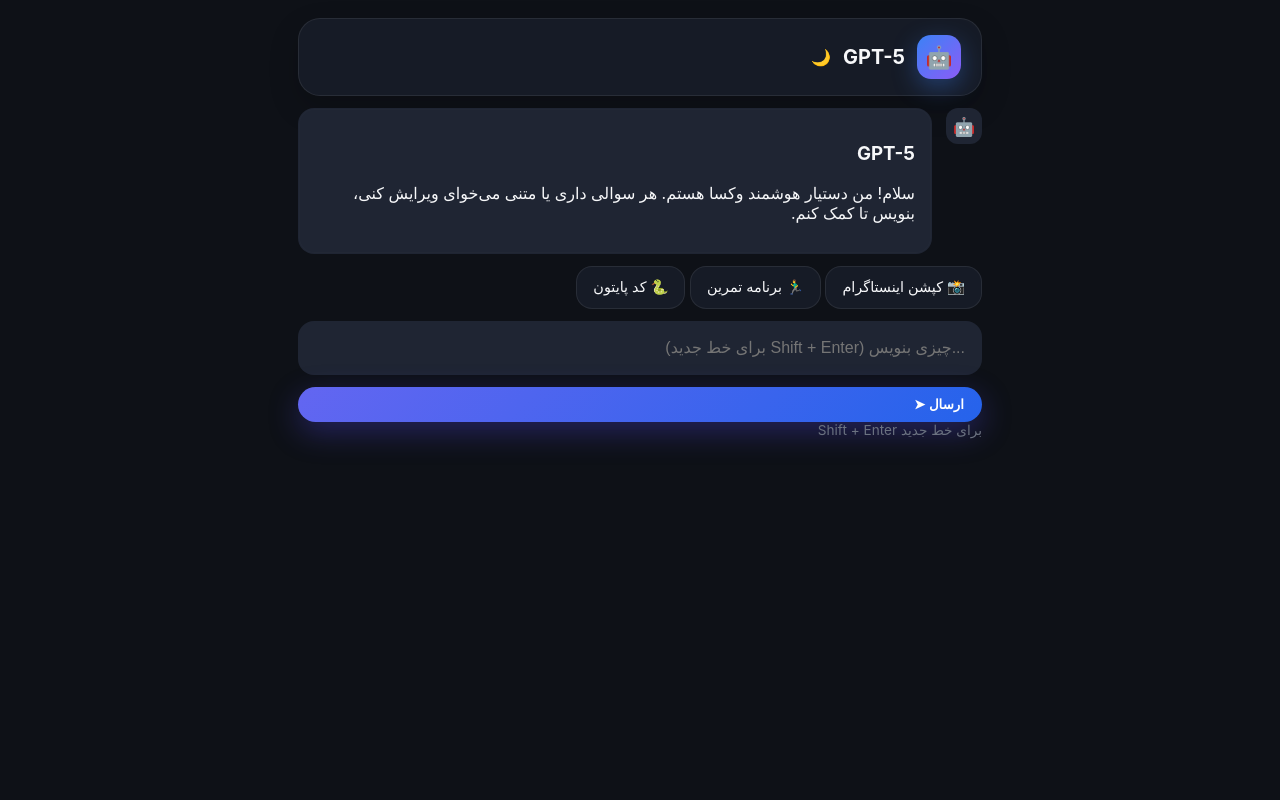
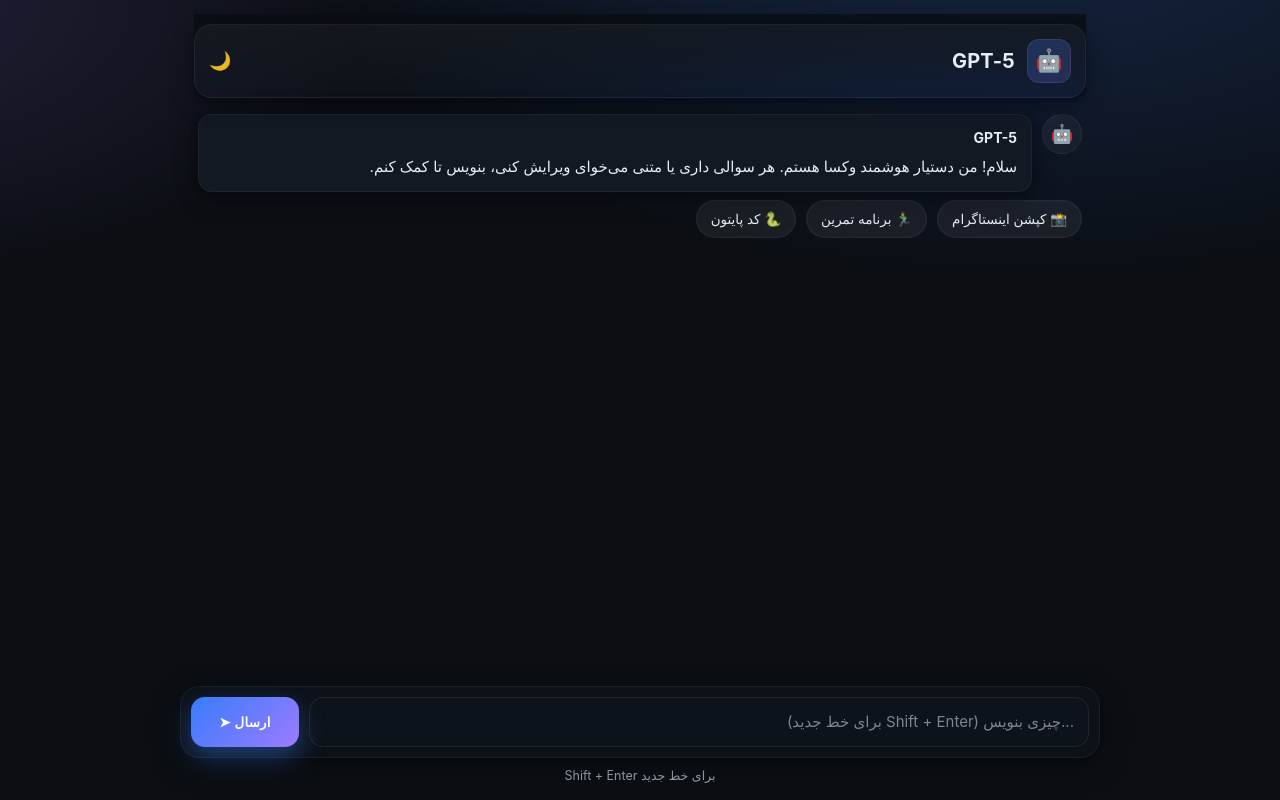
Before and after one commit to NimaMohammadii/vexa-ai, a plain HTML site: page modules/gpt/index.html in a window 1280 px wide. Drawn offline with Linux system fonts and the light colour scheme.

Commit message:
Update styles.css

```diff
--- a/modules/gpt/styles.css
+++ b/modules/gpt/styles.css
@@ -1,328 +1,256 @@
 :root {
-  color-scheme: dark light;
-  --bg-main: #0e1117;
-  --bg-elevated: #161b26;
-  --bg-input: #1f2533;
-  --bg-highlight: #1f6feb;
-  --bg-highlight-soft: rgba(31, 111, 235, 0.08);
-  --text-primary: #f7f8fa;
-  --text-secondary: #9ba5b5;
-  --text-muted: #6b7280;
-  --border-soft: rgba(255, 255, 255, 0.08);
-  --radius-lg: 22px;
-  --radius-md: 16px;
+  color-scheme: dark;
+  --bg: #0b0f14;
+  --bg-elev: #10151c;
+  --bg-card: #0f141a;
+  --bg-soft: #0c1117;
+
+  --text: #e6edf3;
+  --text-dim: #9aa4b2;
+  --text-subtle: #7c8590;
+
+  --primary: #377cfb;        /* آبی iOS */
+  --primary-2: #7aa2ff;
+  --accent: #9d7bff;
+
+  --success: #3fb950;
+  --danger: #f85149;
+  --warning: #f3c169;
+
+  --radius-xl: 18px;
+  --radius-lg: 14px;
+  --radius-md: 12px;
   --radius-sm: 10px;
-  font-family: "Inter", "Vazirmatn", system-ui, -apple-system, BlinkMacSystemFont, "Segoe UI", sans-serif;
+
+  --shadow-1: 0 6px 24px rgba(0,0,0,.32), 0 2px 8px rgba(0,0,0,.24);
+  --shadow-2: 0 8px 28px rgba(0,0,0,.35), 0 4px 12px rgba(0,0,0,.28);
+
+  --card-border: 1px solid rgba(255,255,255,.06);
+  --soft-border: 1px solid rgba(255,255,255,.05);
+
+  --bubble-bot: #121923;
+  --bubble-user-grad-1: #2a62ff;
+  --bubble-user-grad-2: #7aa2ff;
+
+  --pill: rgba(255,255,255,.06);
+  --input: #0d131a;
 }
 
-body.light {
-  --bg-main: #f5f7fb;
-  --bg-elevated: #ffffff;
-  --bg-input: #f0f2f9;
-  --bg-highlight: #2563eb;
-  --bg-highlight-soft: rgba(37, 99, 235, 0.12);
-  --text-primary: #0f172a;
-  --text-secondary: #3b4151;
-  --text-muted: #6b7280;
-  --border-soft: rgba(15, 23, 42, 0.08);
+* { box-sizing: border-box; -webkit-tap-highlight-color: transparent; }
+html, body { height: 100%; }
+html { scroll-behavior: smooth; }
+body {
+  margin: 0;
+  background: radial-gradient(1200px 600px at 80% -10%, rgba(55,124,251,.20), transparent 60%),
+              radial-gradient(900px 500px at -10% 0%, rgba(157,123,255,.15), transparent 55%),
+              var(--bg);
+  color: var(--text);
+  font: 15px/1.6 -apple-system, BlinkMacSystemFont, "SF Pro Text", "IRANSans", system-ui, Segoe UI, Roboto, Helvetica, Arial, "Apple Color Emoji", "Segoe UI Emoji";
 }
 
-* {
-  box-sizing: border-box;
-}
-
-body {
-  margin: 0;
-  background: var(--bg-main);
-  color: var(--text-primary);
-  min-height: 100vh;
-  display: flex;
-  align-items: stretch;
-  justify-content: center;
-}
-
+/* ===== App shell ===== */
 .app {
-  width: min(720px, 100%);
-  padding: 18px;
-  display: flex;
-  flex-direction: column;
-  gap: 12px;
+  max-width: 920px;
+  margin: 0 auto;
+  padding: 14px 14px 120px;
 }
 
 .app__header {
-  display: flex;
-  align-items: center;
-  justify-content: space-between;
-  background: var(--bg-elevated);
-  border-radius: var(--radius-lg);
-  padding: 16px 20px;
-  border: 1px solid var(--border-soft);
-  box-shadow: 0 12px 30px rgba(0, 0, 0, 0.18);
+  position: sticky;
+  top: 0;
+  z-index: 10;
+  padding: 10px 0 6px;
+  background: linear-gradient(to bottom, rgba(11,15,20,.85), rgba(11,15,20,.65) 40%, transparent);
+  backdrop-filter: saturate(140%) blur(6px);
 }
 
 .brand {
-  display: flex;
-  align-items: center;
-  gap: 12px;
+  display: flex; align-items: center; gap: 12px;
+  padding: 14px;
+  border-radius: var(--radius-xl);
+  background: linear-gradient(180deg, rgba(255,255,255,.04), rgba(255,255,255,.02));
+  border: var(--card-border);
+  box-shadow: var(--shadow-1);
+}
+.brand__icon {
+  width: 44px; height: 44px; flex: 0 0 44px;
+  display: grid; place-items: center;
+  border-radius: 12px;
+  background: linear-gradient(145deg, rgba(55,124,251,.25), rgba(157,123,255,.18));
+  border: 1px solid rgba(255,255,255,.08);
+  font-size: 22px;
+}
+.brand__title {
+  font-weight: 700; font-size: 20px; letter-spacing: .2px;
+}
+.theme-toggle {
+  margin-inline-start: auto;
+  font-size: 18px;
+  opacity: .9;
 }
 
-.brand__icon {
-  width: 44px;
-  height: 44px;
-  border-radius: 14px;
-  display: grid;
-  place-items: center;
-  font-size: 22px;
-  background: linear-gradient(135deg, #3b82f6, #8b5cf6);
-  box-shadow: 0 8px 24px rgba(59, 130, 246, 0.35);
-}
-
-.brand__title {
-  margin: 0;
-  font-size: 1.25rem;
-  font-weight: 700;
-}
-
-.brand__subtitle {
-  margin: 4px 0 0;
-  color: var(--text-secondary);
-  font-size: 0.85rem;
-}
-
-.header__action {
-  background: var(--bg-input);
-  border: 1px solid transparent;
-  color: var(--text-primary);
-  border-radius: 14px;
-  padding: 10px 14px;
-  cursor: pointer;
-  font-size: 1rem;
-  transition: transform 0.2s ease, background 0.2s ease;
-}
-
-.header__action:hover {
-  background: var(--bg-highlight-soft);
-  transform: translateY(-1px);
-}
-
-.app__chat {
-  flex: 1;
-  overflow-y: auto;
-  background: var(--bg-elevated);
-  border-radius: var(--radius-lg);
-  border: 1px solid var(--border-soft);
-  padding: 22px;
-  display: flex;
-  flex-direction: column;
-  gap: 18px;
+/* ===== Chat ===== */
+.chat {
+  display: flex; flex-direction: column; gap: 14px;
+  padding: 10px 4px 0;
 }
 
 .message {
   display: grid;
-  grid-template-columns: auto 1fr;
-  gap: 14px;
-  align-items: flex-start;
-  animation: fade-in 0.25s ease;
+  grid-template-columns: 40px 1fr;
+  align-items: start;
+  gap: 10px;
 }
 
-.message.user .avatar {
-  background: linear-gradient(135deg, #22d3ee, #0ea5e9);
-}
-
-.avatar {
-  width: 36px;
-  height: 36px;
-  border-radius: 12px;
-  display: grid;
-  place-items: center;
-  background: var(--bg-input);
+.message .avatar {
+  width: 40px; height: 40px;
+  display: grid; place-items: center;
+  border-radius: 50%;
+  background: linear-gradient(145deg, rgba(255,255,255,.06), rgba(255,255,255,.03));
+  border: var(--soft-border);
   font-size: 18px;
 }
 
-.bubble {
-  background: var(--bg-input);
-  border-radius: var(--radius-md);
-  padding: 14px 16px;
-  border: 1px solid transparent;
-  box-shadow: inset 0 0 0 1px rgba(255, 255, 255, 0.01);
+.message .bubble {
+  position: relative;
+  padding: 12px 14px;
+  border-radius: var(--radius-lg);
+  border: var(--soft-border);
+  background: var(--bubble-bot);
+  box-shadow: var(--shadow-1);
 }
 
+.message.user { grid-template-columns: 1fr 40px; }
+.message.user .avatar { order: 2; }
 .message.user .bubble {
-  background: var(--bg-highlight);
+  background: linear-gradient(135deg, var(--bubble-user-grad-1), var(--bubble-user-grad-2));
   color: #fff;
+  border: 1px solid rgba(255,255,255,.22);
 }
 
-.message.assistant .bubble .secondary {
-  color: var(--text-secondary);
-  margin-top: 6px;
-  line-height: 1.6;
+.message h3 {
+  margin: 0 0 6px 0;
+  font-size: 14px; font-weight: 700; color: var(--text);
 }
+.message p { margin: 0; }
+.message p.primary { font-size: 15px; }
+.message p.secondary { margin-top: 6px; color: var(--text-dim); font-size: 13px; }
 
-.message .primary {
-  margin: 0;
-  line-height: 1.6;
-  white-space: pre-wrap;
+/* loading dots */
+.message.loading .bubble { min-height: 44px; }
+.message.loading .dots {
+  display: inline-flex; gap: 6px; margin-inline-start: 6px; vertical-align: middle;
 }
+.message.loading .dots span {
+  width: 6px; height: 6px; border-radius: 50%;
+  background: currentColor; opacity: .55;
+  animation: b 1.3s infinite ease-in-out;
+}
+.message.loading .dots span:nth-child(2){ animation-delay: .2s; }
+.message.loading .dots span:nth-child(3){ animation-delay: .4s; }
+@keyframes b { 0%,80%,100%{transform:scale(.6);opacity:.4} 40%{transform:scale(1);opacity:1} }
 
-.message.loading .bubble {
-  display: flex;
-  align-items: center;
-  gap: 8px;
-  font-size: 0.95rem;
-  color: var(--text-secondary);
+/* ===== Suggestions ===== */
+.suggestions {
+  display: flex; flex-wrap: wrap; gap: 10px;
+  margin: 8px 4px 0;
 }
+.suggestion {
+  padding: 10px 14px;
+  font-size: 13.5px;
+  background: var(--pill);
+  border: var(--soft-border);
+  color: var(--text);
+  border-radius: 999px;
+  box-shadow: inset 0 0 0 1px rgba(255,255,255,.02);
+  cursor: pointer;
+  transition: transform .12s ease, background .2s ease, opacity .2s;
+}
+.suggestion:active { transform: translateY(1px) scale(.98); opacity: .9; }
 
-.dots {
-  display: inline-flex;
-  gap: 4px;
+/* ===== Composer (glass) ===== */
+.composer {
+  position: fixed; inset-inline: 0; bottom: 14px;
+  display: grid; place-items: center;
+  pointer-events: none;  /* فقط فرم قابل کلیک باشد */
 }
-
-.dots span {
-  width: 6px;
-  height: 6px;
-  border-radius: 50%;
-  background: currentColor;
-  animation: blink 1.1s infinite ease-in-out;
+#composer {
+  width: min(920px, calc(100% - 24px));
+  background: rgba(16, 21, 28, .6);
+  backdrop-filter: blur(14px) saturate(140%);
+  border: var(--card-border);
+  box-shadow: var(--shadow-2);
+  border-radius: 20px;
+  padding: 10px;
+  display: grid;
+  grid-template-columns: 1fr 108px;
+  gap: 10px;
+  pointer-events: auto;
 }
-
-.dots span:nth-child(2) {
-  animation-delay: 0.2s;
-}
-
-.dots span:nth-child(3) {
-  animation-delay: 0.4s;
-}
-
-.app__suggestions {
-  display: grid;
-  grid-template-columns: repeat(auto-fit, minmax(160px, 1fr));
-  gap: 10px;
-}
-
-.suggestion {
-  background: var(--bg-elevated);
-  border: 1px solid var(--border-soft);
-  color: var(--text-primary);
-  padding: 12px 16px;
-  border-radius: var(--radius-md);
-  text-align: center;
-  cursor: pointer;
-  font-size: 0.9rem;
-  transition: border 0.2s ease, transform 0.2s ease, background 0.2s ease;
-}
-
-.suggestion:hover {
-  background: var(--bg-highlight-soft);
-  border-color: rgba(37, 99, 235, 0.35);
-  transform: translateY(-1px);
-}
-
-.app__composer {
-  background: var(--bg-elevated);
-  border-radius: var(--radius-lg);
-  border: 1px solid var(--border-soft);
-  padding: 16px;
-}
-
-#composer {
-  display: flex;
-  flex-direction: column;
-  gap: 12px;
-}
-
 #prompt-input {
   width: 100%;
-  resize: none;
-  background: var(--bg-input);
-  color: var(--text-primary);
-  border: 1px solid transparent;
-  border-radius: var(--radius-md);
-  padding: 14px 16px;
-  font-size: 1rem;
-  line-height: 1.5;
-  transition: border 0.2s ease;
+  border: 1px solid rgba(255,255,255,.08);
+  background: var(--input);
+  color: var(--text);
+  border-radius: 14px;
+  padding: 12px 14px;
+  outline: none;
+  font: inherit;
+  transition: border-color .2s ease, box-shadow .2s ease;
 }
-
+#prompt-input::placeholder { color: var(--text-subtle); }
 #prompt-input:focus {
-  outline: none;
-  border-color: rgba(37, 99, 235, 0.5);
-}
-
-.composer__controls {
-  display: flex;
-  align-items: center;
-  justify-content: space-between;
-}
-
-.tip {
-  color: var(--text-muted);
-  font-size: 0.85rem;
+  border-color: rgba(55,124,251,.6);
+  box-shadow: 0 0 0 3px rgba(55,124,251,.20);
 }
 
 #send-btn {
-  display: inline-flex;
-  align-items: center;
-  gap: 8px;
-  padding: 10px 18px;
-  border-radius: 999px;
-  border: none;
-  background: linear-gradient(135deg, #6366f1, #2563eb);
+  border: 0;
+  border-radius: 14px;
+  background: linear-gradient(135deg, var(--primary), var(--accent));
   color: #fff;
-  font-weight: 600;
+  font-weight: 700;
+  letter-spacing: .2px;
+  padding: 12px 14px;
   cursor: pointer;
-  box-shadow: 0 10px 30px rgba(79, 70, 229, 0.35);
-  transition: transform 0.2s ease, box-shadow 0.2s ease;
+  box-shadow: 0 10px 26px rgba(55,124,251,.42);
+  transition: transform .08s ease, box-shadow .2s ease, opacity .2s;
+}
+#send-btn:disabled {
+  opacity: .6; box-shadow: none; cursor: default;
+}
+#send-btn:active { transform: translateY(1px); }
+
+.tip {
+  margin-top: 8px;
+  text-align: center;
+  color: var(--text-dim);
+  font-size: 12.5px;
 }
 
-#send-btn:disabled {
-  opacity: 0.6;
-  cursor: not-allowed;
-  box-shadow: none;
+/* ===== Light mode ===== */
+body.light {
+  --bg: #f6f8fb;
+  --bg-elev: #ffffff;
+  --bg-card: #ffffff;
+  --bg-soft: #f2f5f8;
+  --text: #0b1220;
+  --text-dim: #586574;
+  --text-subtle: #7a8594;
+  --bubble-bot: #ffffff;
+  --pill: rgba(0,0,0,.06);
+  --input: #f8fafc;
 }
+body.light .brand { border-color: rgba(0,0,0,.06); }
+body.light .message .avatar { border-color: rgba(0,0,0,.06); }
+body.light .message .bubble { border-color: rgba(0,0,0,.06); box-shadow: 0 6px 20px rgba(0,0,0,.08); }
+body.light #composer { border-color: rgba(0,0,0,.08); }
+body.light #prompt-input { border-color: rgba(0,0,0,.08); }
 
-#send-btn:not(:disabled):hover {
-  transform: translateY(-1px);
-  box-shadow: 0 12px 28px rgba(79, 70, 229, 0.45);
+/* ===== Responsive ===== */
+@media (max-width: 520px) {
+  .brand__title { font-size: 18px; }
+  .brand__icon { width: 40px; height: 40px; font-size: 20px; }
+  #composer { grid-template-columns: 1fr 96px; }
+  #send-btn { font-size: 14px; }
 }
-
-@keyframes blink {
-  0%,
-  80%,
-  100% {
-    opacity: 0.2;
-  }
-  40% {
-    opacity: 1;
-  }
-}
-
-@keyframes fade-in {
-  from {
-    opacity: 0;
-    transform: translateY(6px);
-  }
-  to {
-    opacity: 1;
-    transform: translateY(0);
-  }
-}
-
-@media (max-width: 640px) {
-  .app {
-    padding: 12px;
-  }
-
-  .app__header,
-  .app__chat,
-  .app__composer {
-    border-radius: 18px;
-  }
-
-  .brand__title {
-    font-size: 1.1rem;
-  }
-
-  .tip {
-    display: none;
-  }
-}
```
